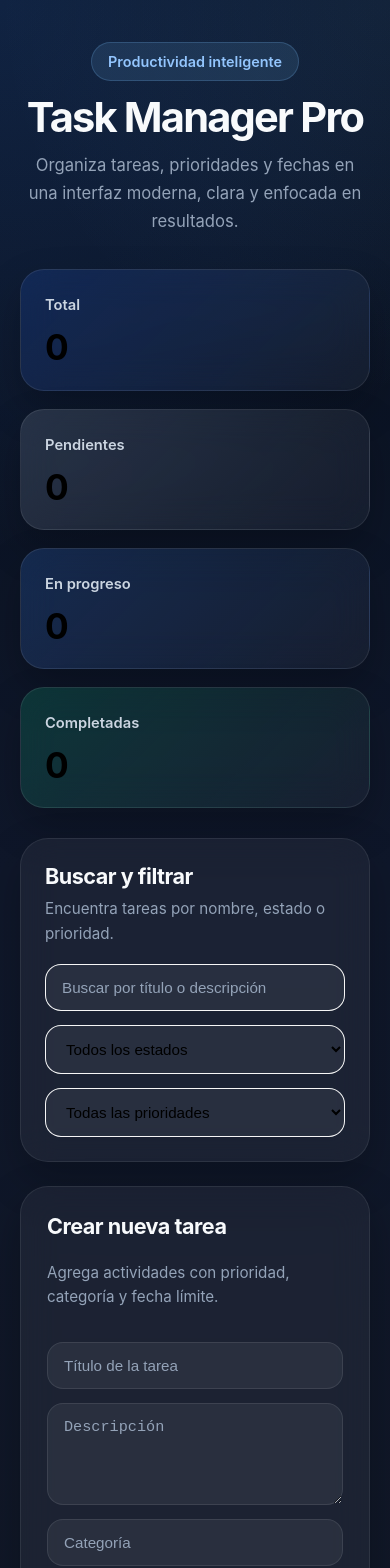
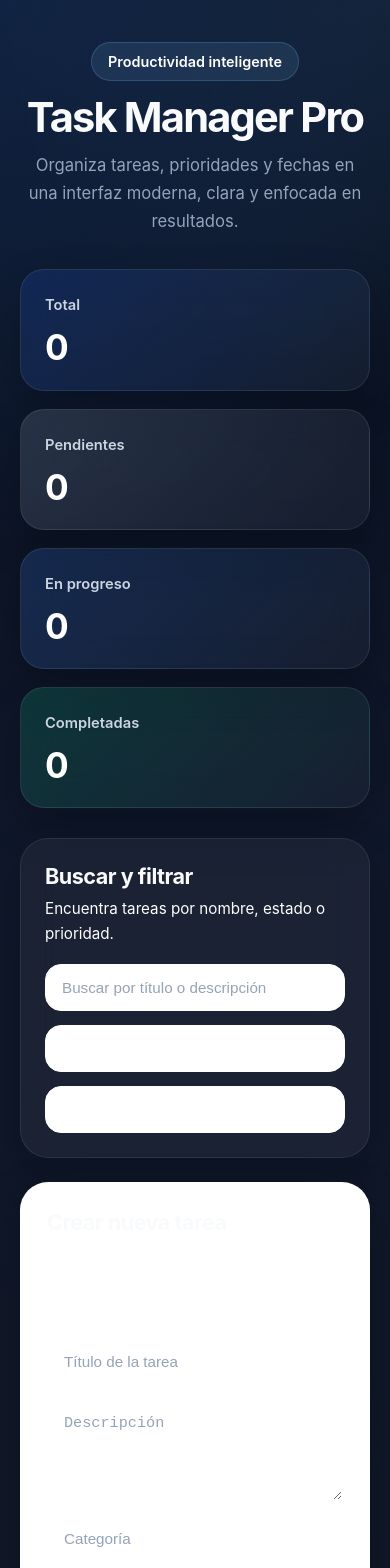
Before and after one commit to MrFredby/mi-app, a React (Vite) app: page / in a window 390 px wide. Shown: the top 1568 px of the page. Built offline with nearby package versions, Linux system fonts and the light colour scheme; no server answers.

Commit message:
Cambie de color de seleccion en la pagina rutaexpress

```diff
--- a/src/index.css
+++ b/src/index.css
@@ -1,353 +1,379 @@
 * {
+    box-sizing: border-box;
     margin: 0;
-  padding: 0;
-  box-sizing: border-box;
+    padding: 0
 }
 
 body {
-  font-family: -apple-system, BlinkMacSystemFont, "Segoe UI", sans-serif;
-  background:
-    radial-gradient(circle at top left, rgba(59, 130, 246, 0.16), transparent 28%),
-    radial-gradient(circle at top right, rgba(124, 192, 255, 0.08), transparent 20%),
-    linear-gradient(to bottom, #081120, #0f172a 45%, #111827 100%);
     color: #f8fafc;
+    background: radial-gradient(circle at 0 0,#3b82f629,#0000 28%),radial-gradient(circle at 100% 0,#7cc0ff14,#0000 20%),linear-gradient(#081120,#0f172a 45%,#111827 100%);
     min-height: 100vh;
+    font-family: -apple-system,BlinkMacSystemFont,Segoe UI,sans-serif
 }
 
 #root {
-  min-height: 100vh;
+    min-height: 100vh
 }
 
 .app-container {
     min-height: 100vh;
-  padding: 42px 20px;
+    padding: 42px 20px
 }
 
 .app-wrapper {
     max-width: 1240px;
-  margin: 0 auto;
+    margin: 0 auto
 }
 
 .app-header {
     text-align: center;
-  margin-bottom: 34px;
+    margin-bottom: 34px
 }
 
 .app-badge {
-  display: inline-block;
+    color: #ffffff;
+    background: #7cbcf71f;
+    border: 1px solid #7cc0ff33;
+    border-radius: 999px;
     margin-bottom: 16px;
     padding: 10px 16px;
-  border-radius: 999px;
-  background: rgba(124, 192, 255, 0.12);
-  border: 1px solid rgba(124, 192, 255, 0.2);
-  color: #93c5fd;
-  font-size: 0.9rem;
+    font-size: .9rem;
     font-weight: 600;
+    display: inline-block
 }
 
 .app-header h1 {
-  font-size: clamp(2.6rem, 5vw, 4rem);
-  line-height: 1;
+    letter-spacing: -1.8px;
     margin-bottom: 12px;
-  letter-spacing: -1.8px;
+    font-size: clamp(2.6rem,5vw,4rem);
+    line-height: 1
 }
 
 .app-header p {
+    color: #94a3b8;
     max-width: 760px;
     margin: 0 auto;
-  color: #94a3b8;
     font-size: 1.04rem;
-  line-height: 1.7;
+    line-height: 1.7
 }
 
 .stats-grid {
-  display: grid;
-  grid-template-columns: repeat(4, 1fr);
+    grid-template-columns: repeat(4,1fr);
     gap: 18px;
     margin-bottom: 30px;
+    display: grid
 }
 
 .stat-card {
+    text-align: left;
+    -webkit-backdrop-filter: blur(18px);
+    backdrop-filter: blur(18px);
+    border: 1px solid #ffffff17;
+    border-radius: 24px;
+    padding: 24px;
+    transition: transform .3s,box-shadow .3s;
     position: relative;
     overflow: hidden;
-  border-radius: 24px;
-  padding: 24px;
-  text-align: left;
-  border: 1px solid rgba(255, 255, 255, 0.09);
-  box-shadow: 0 18px 40px rgba(0, 0, 0, 0.22);
-  backdrop-filter: blur(18px);
-  -webkit-backdrop-filter: blur(18px);
-  transition: transform 0.3s ease, box-shadow 0.3s ease;
+    box-shadow: 0 18px 40px #00000038
 }
 
 .stat-card:hover {
     transform: translateY(-6px);
-  box-shadow: 0 24px 46px rgba(0, 0, 0, 0.28);
+    box-shadow: 0 24px 46px #00000047
 }
 
 .stat-card-total {
-  background: linear-gradient(135deg, rgba(37, 99, 235, 0.18), rgba(255, 255, 255, 0.04));
+    background: linear-gradient(135deg,#2563eb2e,#ffffff0a)
 }
 
 .stat-card-pending {
-  background: linear-gradient(135deg, rgba(148, 163, 184, 0.2), rgba(255, 255, 255, 0.04));
+    background: linear-gradient(135deg,#94a3b833,#ffffff0a)
 }
 
 .stat-card-progress {
-  background: linear-gradient(135deg, rgba(59, 130, 246, 0.2), rgba(255, 255, 255, 0.04));
+    background: linear-gradient(135deg,#3b82f633,#ffffff0a)
 }
 
 .stat-card-completed {
-  background: linear-gradient(135deg, rgba(16, 185, 129, 0.2), rgba(255, 255, 255, 0.04));
+    background: linear-gradient(135deg,#10b98133,#ffffff0a)
 }
 
 .stat-label {
-  display: inline-block;
+    color: #cbd5e1;
     margin-bottom: 16px;
-  color: #cbd5e1;
-  font-size: 0.92rem;
+    font-size: .92rem;
     font-weight: 600;
+    display: inline-block
 }
 
 .stat-card p {
+    color: #fff;
     font-size: 2.2rem;
     font-weight: 700;
-  color: #000000;
-  line-height: 1;
+    line-height: 1
 }
 
 .filter-bar {
+    -webkit-backdrop-filter: blur(18px);
+    backdrop-filter: blur(18px);
+    background: #ffffff0d;
+    border: 1px solid #ffffff14;
+    border-radius: 28px;
     margin-bottom: 24px;
-  background: rgba(255, 255, 255, 0.05);
-  border: 1px solid rgba(255, 255, 255, 0.08);
-  border-radius: 28px;
     padding: 24px;
-  box-shadow: 0 18px 44px rgba(0, 0, 0, 0.22);
-  backdrop-filter: blur(18px);
-  -webkit-backdrop-filter: blur(18px);
+    box-shadow: 0 18px 44px #00000038
 }
 
 .filter-controls {
-  display: grid;
     grid-template-columns: 1.4fr 1fr 1fr;
     gap: 14px;
+    display: grid
 }
 
 .filter-controls input,
 .filter-controls select {
+    color: #ffffff;
+    background: #ffffff;
+    border: 1px solid #ffffff;
+    border-radius: 16px;
+    outline: none;
     width: 100%;
     padding: 14px 16px;
-  border-radius: 16px;
-  border: 1px solid rgba(248, 248, 248, 0.993);
-  background: rgba(247, 247, 247, 0.06);
-  color: #000000;
-  outline: none;
-  font-size: 0.95rem;
+    font-size: .95rem;
+    appearance: none;
+    -webkit-appearance: none;
+    -moz-appearance: none;
+}
+
+/* AQUÍ ESTÁ EL ARREGLO IMPORTANTE */
+.filter-controls select option {
+    background: #0f172a;
+    color: #f8fafc;
 }
 
 .filter-controls input::placeholder {
-  color: #94a3b8;
+    color: #94a3b8
 }
 
 .app-grid {
-  display: grid;
     grid-template-columns: 380px 1fr;
+    align-items: start;
     gap: 24px;
-  align-items: start;
+    display: grid
 }
 
 .task-form,
 .task-list {
-  background: rgba(255, 255, 255, 0.05);
-  border: 1px solid rgba(255, 255, 255, 0.08);
+    -webkit-backdrop-filter: blur(18px);
+    backdrop-filter: blur(18px);
+    background: #ffffff;
+    border: 1px solid #ffffff14;
     border-radius: 28px;
     padding: 26px;
-  box-shadow: 0 18px 44px rgba(0, 0, 0, 0.28);
-  backdrop-filter: blur(18px);
-  -webkit-backdrop-filter: blur(18px);
+    box-shadow: 0 18px 44px #00000047
 }
 
 .section-heading {
-  font-size: 1.35rem;
+    letter-spacing: -.5px;
     margin-bottom: 8px;
-  letter-spacing: -0.5px;
+    font-size: 1.35rem
 }
 
 .section-subtext {
-  color: #94a3b8;
-  font-size: 0.95rem;
-  line-height: 1.6;
+    color: #ffffff;
     margin-bottom: 18px;
+    font-size: .95rem;
+    line-height: 1.6
 }
 
 .task-form {
-  display: flex;
     flex-direction: column;
     gap: 14px;
+    display: flex
 }
 
 .task-form input,
 .task-form textarea,
 .task-form select {
+    color: #f8fafc;
+    background: #ffffff0f;
+    border: 1px solid #ffffff17;
+    border-radius: 16px;
+    outline: none;
     width: 100%;
     padding: 14px 16px;
-  border-radius: 16px;
-  border: 1px solid rgba(255, 255, 255, 0.09);
-  background: rgba(255, 255, 255, 0.06);
-  color: #000000;
-  outline: none;
-  font-size: 0.95rem;
+    font-size: .95rem;
+    appearance: none;
+    -webkit-appearance: none;
+    -moz-appearance: none;
+}
+
+/* AQUÍ TAMBIÉN */
+.task-form select option {
+    background: #0f172a;
+    color: #f8fafc;
 }
 
 .task-form input::placeholder,
 .task-form textarea::placeholder {
-  color: #94a3b8;
+    color: #94a3b8
 }
 
 .task-form button {
+    color: #fff;
+    cursor: pointer;
+    background: linear-gradient(135deg,#2563eb,#3b82f6);
     border: none;
     border-radius: 16px;
     padding: 15px 18px;
-  background: linear-gradient(135deg, #2563eb, #3b82f6);
-  color: white;
-  font-weight: 700;
-  cursor: pointer;
+    font-weight: 700
 }
 
 .form-actions {
-  display: flex;
+    flex-wrap: wrap;
     gap: 12px;
-  flex-wrap: wrap;
+    display: flex
 }
 
 .form-actions button {
-  flex: 1;
+    flex: 1
 }
 
 .secondary-btn {
-  border: 1px solid rgba(255, 255, 255, 0.12) !important;
-  background: rgba(255, 255, 255, 0.06) !important;
-  color: #f8fafc !important;
-  box-shadow: none !important;
+    color: #f8fafc!important;
+    box-shadow: none!important;
+    background: #ffffff0f!important;
+    border: 1px solid #ffffff1f!important
 }
 
 .task-card {
-  background: rgba(255, 255, 255, 0.06);
-  border: 1px solid rgba(255, 255, 255, 0.08);
+    background: #ffffff0f;
+    border: 1px solid #ffffff14;
     border-radius: 22px;
-  padding: 20px;
     margin-bottom: 16px;
+    padding: 20px
 }
 
 .task-card-top {
-  display: flex;
     justify-content: space-between;
+    align-items: center;
     gap: 12px;
-  align-items: center;
     margin-bottom: 10px;
+    display: flex
 }
 
 .task-card-buttons {
-  display: flex;
+    flex-wrap: wrap;
     gap: 10px;
-  flex-wrap: wrap;
+    display: flex
 }
 
 .edit-btn {
+    color: #fff;
+    cursor: pointer;
+    background: #2563ebe6;
     border: none;
-  background: rgba(37, 99, 235, 0.9);
-  color: white;
+    border-radius: 12px;
     padding: 10px 14px;
-  border-radius: 12px;
-  cursor: pointer;
-  font-weight: 600;
+    font-weight: 600
 }
 
 .task-card-top button {
+    color: #fff;
+    cursor: pointer;
+    background: #b91c1ce6;
     border: none;
-  background: rgba(185, 28, 28, 0.9);
-  color: white;
+    border-radius: 12px;
     padding: 10px 14px;
-  border-radius: 12px;
-  cursor: pointer;
-  font-weight: 600;
+    font-weight: 600
 }
 
 .task-card p {
     color: #cbd5e1;
     margin-bottom: 14px;
-  line-height: 1.6;
+    line-height: 1.6
 }
 
 .task-meta {
-  display: flex;
     flex-wrap: wrap;
     gap: 10px;
+    display: flex
 }
 
 .task-meta span {
-  font-size: 0.83rem;
     color: #7cc0ff;
-  background: rgba(124, 192, 255, 0.1);
+    background: #7cc0ff1a;
+    border-radius: 999px;
     padding: 8px 10px;
-  border-radius: 999px;
+    font-size: .83rem
 }
 
 .task-actions-row {
-  display: flex;
+    flex-wrap: wrap;
     gap: 10px;
-  flex-wrap: wrap;
     margin-top: 18px;
+    display: flex
 }
 
 .status-btn {
+    color: #f8fafc;
+    cursor: pointer;
+    background: #1e293b;
     border: none;
     border-radius: 12px;
     padding: 10px 14px;
-  background: #1e293b;
-  color: #f8fafc;
-  cursor: pointer;
-  font-weight: 600;
+    font-weight: 600
 }
 
 .priority-badge.priority-low {
-  background: rgba(34, 197, 94, 0.14);
     color: #86efac;
+    background: #22c55e24
 }
 
 .priority-badge.priority-medium {
-  background: rgba(234, 179, 8, 0.14);
     color: #fde68a;
+    background: #eab30824
 }
 
 .priority-badge.priority-high {
-  background: rgba(239, 68, 68, 0.14);
     color: #fca5a5;
+    background: #ef444424
 }
 
 .status-pending {
-  border-left: 4px solid #94a3b8;
+    border-left: 4px solid #94a3b8
 }
 
 .status-in-progress {
-  border-left: 4px solid #60a5fa;
+    border-left: 4px solid #60a5fa
 }
 
 .status-completed {
-  border-left: 4px solid #34d399;
+    border-left: 4px solid #34d399
 }
 
 .empty-state {
     color: #94a3b8;
     text-align: center;
     padding: 34px 0;
-  font-size: 1rem;
+    font-size: 1rem
 }
 
-@media (max-width: 900px) {
-  .stats-grid,
-  .app-grid,
-  .filter-controls {
-    grid-template-columns: 1fr;
+@media (width<=900px) {
+    .stats-grid,.app-grid,.filter-controls {
+        grid-template-columns: 1fr
     }
 }
+.filter-controls select,
+.task-form select,
+.filter-controls input,
+.task-form input,
+.task-form textarea {
+    color: #ffffff !important;
+}
+
+.filter-controls select option,
+.task-form select option {
+    background-color: #0f172a !important;
+    color: #ffffff !important;
+}
```
Lines whose indentation alone changed are shown as unchanged.
